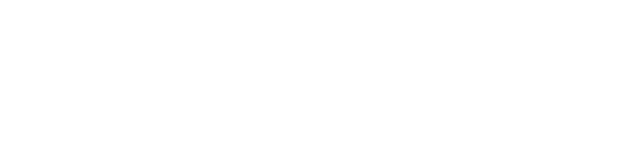
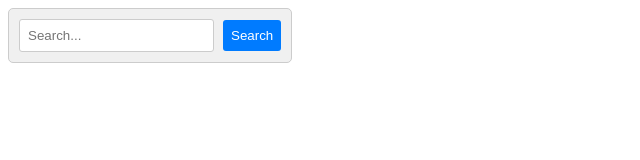
Before and after one commit to acciojob/Interactive-Search-Poornimait, a website: page main.html in a window 1280 px wide. Shown: the whole page, without its empty margins (0-640 px from the left). Drawn offline with Linux system fonts and the light colour scheme.

Commit message:
created a submission

```diff
--- a/main.html
+++ b/main.html
@@ -8,6 +8,11 @@
 
 <body>
 	<!-- the entire body must be written by student -->
+
+<div class="search" id="searchComponent">
+    <input type="text" class="input" placeholder="Search...">
+    <button class="btn" onclick="activateSearch()">Search</button>
+</div>
     <script type="text/javascript" src="./script.js">
 </script>
 
--- a/script.js
+++ b/script.js
@@ -1 +1,11 @@
 //your JS code here. If required.
+
+    function activateSearch() {
+        var searchComponent = document.getElementById("searchComponent");
+
+        // Add the "active" class to the search component
+        searchComponent.classList.add("active");
+
+        // Focus on the input field
+        searchComponent.querySelector(".input").focus();
+    }
--- a/styles.css
+++ b/styles.css
@@ -1 +1,31 @@
 /*  your css code here. If applicable */
+.search {
+            display: inline-block;
+            padding: 10px;
+            background-color: #f0f0f0;
+            border: 1px solid #ccc;
+            border-radius: 5px;
+            transition: all 0.3s;
+        }
+
+        .search.active {
+            background-color: #fff;
+            border: 1px solid #007bff;
+            box-shadow: 0 0 10px rgba(0, 123, 255, 0.5);
+        }
+
+        .input {
+            padding: 8px;
+            margin-right:5px;
+            border: 1px solid #ccc;
+            border-radius: 3px;
+        }
+
+        .btn {
+            padding: 8px;
+            background-color: #007bff;
+            color: #fff;
+            border: none;
+            border-radius: 3px;
+            cursor: pointer;
+        }
```
